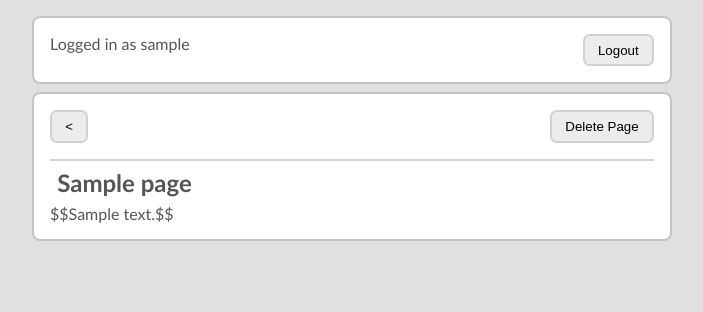
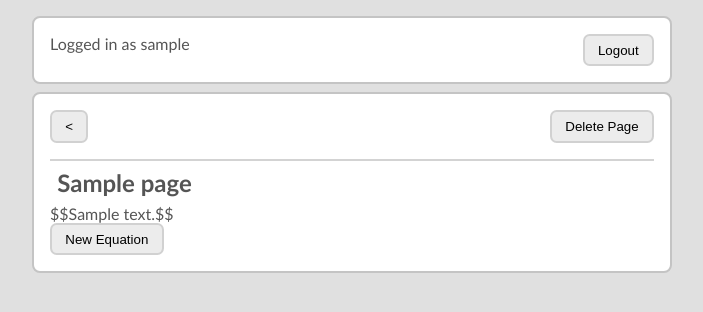
Before and after one commit to Jokauppi/tsoha-math-notebook, a Flask app: template templates/page.html in a window 1280 px wide. Shown: the top 312 px of the page, without its empty margins (288-991 px from the left). Run offline with Flask 2, Linux system fonts and the light colour scheme; the visitor is signed in with stand-in values (Sample User, id 1); the template is opened without the code that fills it: most values are stand-ins (such as "Sample title", 1, 10 or a date in 2020); parts of the project's set-up code (start-up, migrations or seed data) failed here and were passed over.

Commit message:
Implement equation creation on page

```diff
--- a/routes/routes.py
+++ b/routes/routes.py
@@ -96,7 +96,16 @@ def page(notebook_id, page_id):
 def equation(notebook_id, page_id, eq_id):
 
     if request.method == "POST":
-        pass
+        data = json.loads(request.data)
+
+        equation = equations.create(data["content"], page_id, eq_id, data["type"], users.user_id())
+
+        if not equation:
+            return jsonify({"success": False}), 400
+
+        response_json = equation._asdict()
+        response_json["after"] = eq_id
+        return jsonify(response_json)
 
     if request.method == "PUT":
 
--- a/services/pages.py
+++ b/services/pages.py
@@ -17,7 +17,7 @@ def create(title, notebook_id, user_id):
         except:
             return False
 
-        if not equations.create("\\text{LaTeX}", page.id, 0, "t"):
+        if not equations.create("\\text{LaTeX}", page.id, 0, "t", user_id):
             try:
                 delete(page.id, user_id)
             except:
--- a/templates/page.html
+++ b/templates/page.html
@@ -39,7 +39,7 @@
                 style="
                   display: none;
                   width: 100%;
-                  height: auto;
+                  height: 5em;
                   resize: vertical;"
                 placeholder="Type here"
                 oninput="blockChange(event)"
@@ -49,6 +49,7 @@
           </div>
         {% endfor %}
       </div>
+      <button onclick="newBlock(document.querySelector('.eq-list').lastElementChild)">New Equation</button>
     </div>
 
     <script>
@@ -80,13 +81,11 @@
       }
 
       function unfocusBlock(element) {
-        console.log('unfocus')
         element.style.display = "none"
 
         const xhttp = new XMLHttpRequest()
         xhttp.onreadystatechange = function () {
           if (xhttp.readyState == 4 && xhttp.status == "200") {
-            console.log('change')
           }
         }
 
@@ -105,8 +104,51 @@
 
       }
 
-      function newBlock(event) {
+      function newBlock(element) {
 
+        const xhttp = new XMLHttpRequest()
+        xhttp.onreadystatechange = function () {
+          if (xhttp.readyState == 4 && xhttp.status == "200") {
+            const equation = JSON.parse(this.responseText)
+
+            const new_eq = document.createElement("div")
+            new_eq.setAttribute("name", equation.id)
+            new_eq.setAttribute("order", String(equation.order_num))
+            new_eq.innerHTML = `
+              <div class="eq-box" onclick="focusBlock(this)" >
+                <textarea onfocusout="unfocusBlock(this)"
+                  class="edit-box"
+                  style="
+                    display: none;
+                    width: 100%;
+                    height: 5em;
+                    resize: vertical;"
+                  placeholder="Type here"
+                  oninput="blockChange(event)"
+                  ></textarea>
+                  <div class="display-box"></div>
+              </div>
+            `
+
+            new_eq.querySelector('.edit-box').innerText = equation.content
+            new_eq.querySelector('.display-box').innerText = `$$${equation.content}$$`
+
+            document.querySelector(`[order='${equation.after}']`).after(new_eq)
+
+            MathJax.typeset()
+
+          }
+        }
+
+        xhttp.open('POST', `/notebook/{{notebook_id}}/{{page.id}}/${element.getAttribute("name")}`, true)
+        xhttp.setRequestHeader('Content-type','application/json; charset=utf-8');
+
+        const data = {
+          content: "\\text{Write here}",
+          type: 't'
+        }
+
+        xhttp.send(JSON.stringify(data));
       }
 
     </script>
```
Also changed, not shown: services/equations.py (+24 -11 lines).
